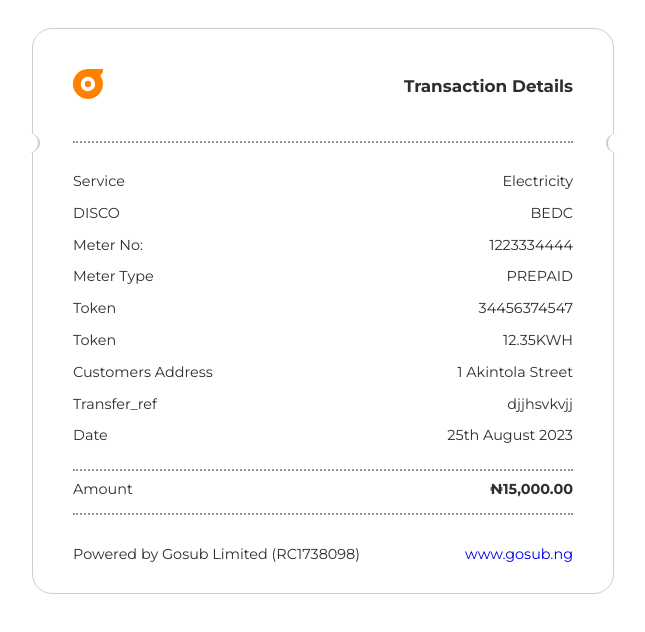
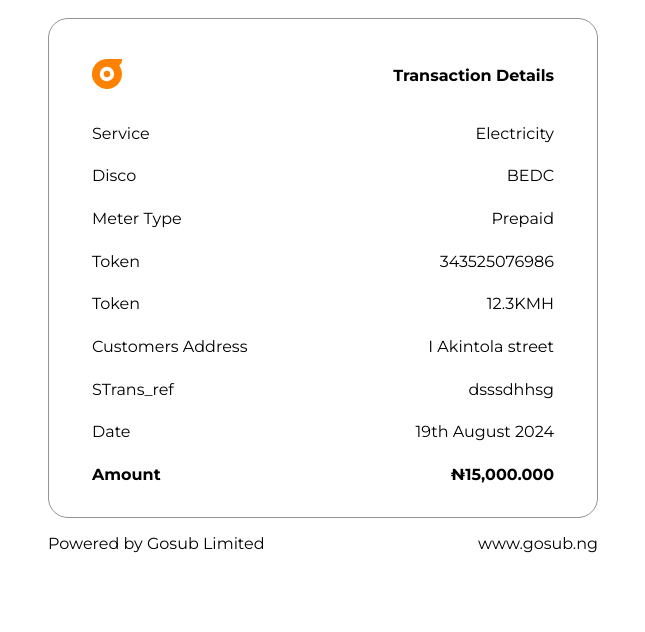
Before and after one commit to Adamsonoladipupo/Gosubbills, a plain HTML site: page Electricity Receipt.html in a window 1280 px wide. Shown: the whole page, without its empty margins (317-962 px from the left). Drawn offline with Linux system fonts and the light colour scheme.

Commit message:
Update Electricity Receipt.html

```diff
--- a/Electricity Receipt.html
+++ b/Electricity Receipt.html
@@ -6,189 +6,74 @@
     <link rel="preconnect" href="https://fonts.googleapis.com">
     <link rel="preconnect" href="https://fonts.gstatic.com" crossorigin>
     <link href="https://fonts.googleapis.com/css2?family=Montserrat:ital,wght@0,100..900;1,100..900&display=swap" rel="stylesheet">
+    <title>Document</title>
     <style>
+        body{
+            font-family: "Montserrat", sans-serif;
+        }
+        table tr td:last-child {
+        text-align: right;
+        }
+        table tr td:first-child {
+        text-align: left;
+        }
+        table{
+            border: 1px solid #949393;
+        }
+    </style>
+</head>
+<body style="display: flex; justify-content: center;">
+    <div style=" max-width: 800px; margin: 0 auto; padding: 10px; box-sizing: border-box;">
+        <table style=" background-color: #fff; border-radius: 20px; padding: 20px 40px; width: 550px; height: 500px; display: table;">
+        <tr>
+            <td><svg xmlns="http://www.w3.org/2000/svg" viewBox="0 0 36 36" width="30px" height="30px"><path fill="#ff8100"  d="M36,1.74V0H17.65A18,18,0,1,0,32.81,7.84,7.41,7.41,0,0,0,36,1.74ZM18,26.67A8.67,8.67,0,1,1,26.63,18,8.67,8.67,0,0,1,18,26.67Z"/><ellipse fill="#ff8100" cx="17.97" cy="18" rx="3.8" ry="3.81"/></svg></td>
+            <td><strong>Transaction Details</strong></td>
+        </tr>
+        <tr>
+            <td>Service</td>
+            <td>Electricity</td>
+        </tr>
+        <tr>
+            <td>Disco</td>
+            <td>BEDC</td>
+        </tr>
+        <tr>
+            <td>Meter Type</td>
+            <td>Prepaid</td>
+        </tr>
+        <tr>
+            <td>Token</td>
+            <td>343525076986</td>
+        </tr>
+        <tr>
+            <td>Token</td>
+            <td>12.3KMH</td>
+        </tr>
+        <tr>
+            <td>Customers Address</td>
+            <td>I Akintola street</td>
+        </tr>
+        <tr>
+            <td>STrans_ref</td>
+            <td>dsssdhhsg</td>
+        </tr>
+        <tr>
+            <td>Date</td>
+            <td>19th August 2024</td>
+        </tr>
 
-        :root{
-            --backgroundColor: #ffffff;
-            /* --backgroundColor: #cecece; */
-        }
-        body{
-            background-color: var(--backgroundColor);
-            display: flex;
-            justify-content: center;
-            align-items: center;
-            color: #2e2e2e;
-            font-family: "Montserrat", sans-serif;
-            font-size: 0.9rem;
-        }
-        .Receipt{
-            width: 500px;
-            height: auto;
-            background-color: #fff;
-            border: 1px solid #cecece;
-            margin: 20px;
-            padding: 10px 40px;
-            border-radius: 20px;
-
-        }
-        .receiptItem{
-            display: grid;
-            color: #2e2e2e;
-        }
-        .capBox{
-            display: flex;
-            justify-content: space-between;
-            align-items: center;
-            margin: 20px 0px;
-        }
-        .itemBox{
-            display: grid;
-            align-items: center;
-        }
-        .notecContainer{
-            display: flex;
-            justify-content: space-between;
-            align-items: center;
-        }
-        .notecContainer div:nth-child(1){
-            margin-left: -55px;
-            border-right: 2px solid #cecece;
-        }
-        .notecContainer div:nth-child(2){
-            border-top: 2px dotted #949393;
-            width: 100%;
-            height: 1px;
-        }
-        .notecContainer div:nth-child(3){
-            margin-right: -55px;
-            border-left: 2px solid #cecece;
-        }
-        .notch{
-            width: 20px;
-            height: 20px;
-            background-color: var(--backgroundColor);
-            border-radius: 50%;
-            position: relative;
+        <tr>
+            <td><strong>Amount</strong></td>
+            <td><strong>₦15,000.000</strong></td>
+        </tr>
+    </table>
+    <div style="display: flex; justify-content: space-between; align-items: center;">
+        <p>Powered by Gosub Limited</p>
+        <a href="https://www.gosub.ng/" style="text-decoration: none; color: #000;">www.gosub.ng</a>
+    </div>
+    </div>
 
 
-        }
-        hr:nth-child(1){
-            border-top: 2px dotted #949393;
-            border-bottom: none;
-            border-left: none;
-            border-right: none;
-            margin: 10px 0px;
-        }
-        .items{
-            display: flex;
-            justify-content: space-between;
-            align-items: center;
-            margin-top: -15px;
-        }
-        p:nth-child(2){
-            /* color: red; */
-            text-align: right;
-        }
-        p:nth-child(1){
-            /* color: red; */
-            text-align: left;
-        }
 
-        .footer{
-                display: grid;
-                align-self: center;
-                justify-content: center;
-            }
-        .footer p{
-                text-align: center;
-                margin: 5px;
-            }
-        a:visited{
-            color: black;
-        }
-        @media (min-width: 640px){
-            .footer{
-                display: flex;
-                align-items: center;
-                justify-content: space-between;
-            }
-            .footer p{
-                text-align: left;
-                margin: 20px 0px;
-            }
-        }
-    </style>
-    <title>Electricity Receipt</title>
-</head>
-<body>
-    <div class="Receipt">
-        <div class="receiptItem">
-            <div class="capBox">
-                <div>
-                    <svg xmlns="http://www.w3.org/2000/svg" viewBox="0 0 36 36" width="30px" height="30px"><path fill="#ff8100"  d="M36,1.74V0H17.65A18,18,0,1,0,32.81,7.84,7.41,7.41,0,0,0,36,1.74ZM18,26.67A8.67,8.67,0,1,1,26.63,18,8.67,8.67,0,0,1,18,26.67Z"/><ellipse fill="#ff8100" cx="17.97" cy="18" rx="3.8" ry="3.81"/></svg>
-                </div>
-                <h3 style="color: #2e2e2e;">Transaction Details</h3>
-            </div>
-            <div style="margin-bottom: 20px;" class="hrTop">
-                <div class="notecContainer">
-                    <div class="notch"></div>
-                    <div></div>
-                    <div class="notch"></div>
-                </div>
-            </div>
-            <div class="itemBox">
-                <div class="items">
-                    <p>Service</p>
-                    <p>Electricity</p>
-                </div>
-                <div class="items">
-                    <p>DISCO</p>
-                    <p>BEDC</p>
-                </div>
-                <div class="items">
-                    <p>Meter No:</p>
-                    <p>1223334444</p>
-                </div>
-                <div class="items">
-                    <p>Meter Type</p>
-                    <p>PREPAID</p>
-                </div>
-                <div class="items">
-                    <p>Token</p>
-                    <p>34456374547</p>
-                </div>
-                <div class="items">
-                    <p>Token</p>
-                    <p>12.35KWH</p>
-                </div>
-                <div class="items">
-                    <p>Customers Address</p>
-                    <p>1 Akintola Street</p>
-                </div>
-                <div class="items">
-                    <p>Transfer_ref</p>
-                    <p>djjhsvkvjj</p>
-                </div>
-                <div class="items">
-                    <p>Date</p>
-                    <p>25th August 2023</p>
-                </div>
-                <div>
-                    <hr>
-                </div>
-                <div class="items">
-                    <p>Amount</p>
-                    <p><strong>₦15,000.00</strong></p>
-                </div>
-                <div style="margin-top: -10px;">
-                    <hr>
-                </div>
-            </div>
-        </div>
-        <div style="text-align: center;" class="footer">
-            <p >Powered by Gosub Limited (RC1738098)</p>
-            <a href="https://gosub.ng/" style="text-decoration: none;">www.gosub.ng</a>
-        </div>
-    </div>
 </body>
 </html>
```
